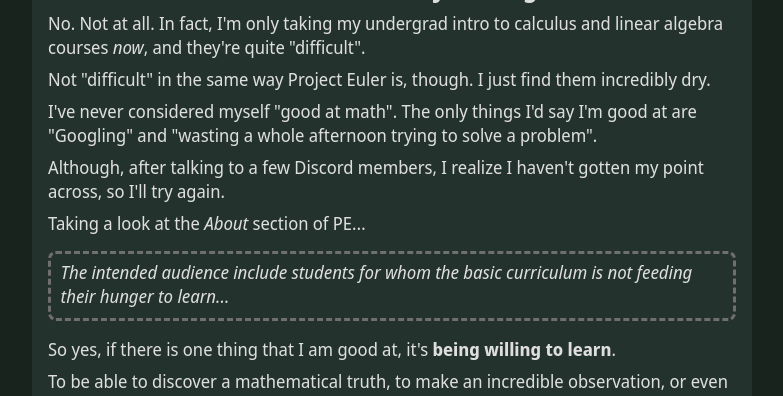
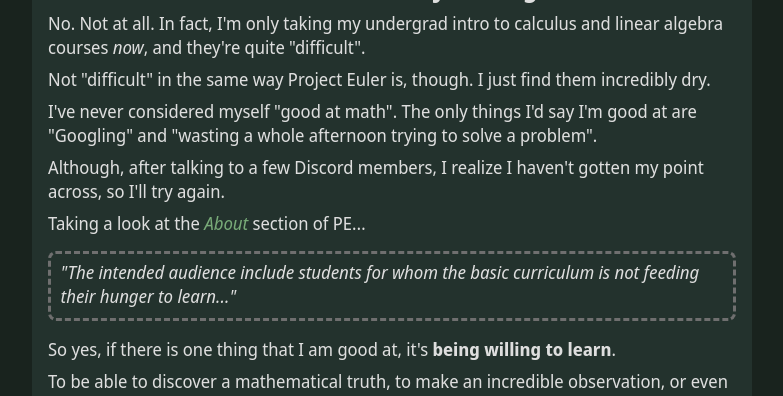
Before and after one commit to SanguineChameleon/sanguinechameleon.github.io, a Jekyll site: the page built from _posts/2025-10-22-project-euler-perfection.md, in a window 1280 px wide and 900 px high, scrolled down 2696 px. Shown: the top 396 px of the window, without its empty margins (248-1031 px from the left). Built offline with Jekyll 4.4.1, drawn with Linux system fonts in a browser that asks for light colours; part of the change alters nothing that is shown.

```diff
--- a/_posts/2025-10-22-project-euler-perfection.md
+++ b/_posts/2025-10-22-project-euler-perfection.md
@@ -69,9 +69,9 @@ I've never considered myself "good at math". The only things I'd say I'm good at
 
 Although, after talking to a few Discord members, I realize I haven't gotten my point across, so I'll try again.
 
-Taking a look at the *About* section of PE...
+Taking a look at the [*About*](https://projecteuler.net/) section of PE...
 
-> *The intended audience include students for whom the basic curriculum is not feeding their hunger to learn...*
+> *"The intended audience include students for whom the basic curriculum is not feeding their hunger to learn..."*
 
 So yes, if there is one thing that I am good at, it's **being willing to learn**.
 
```
